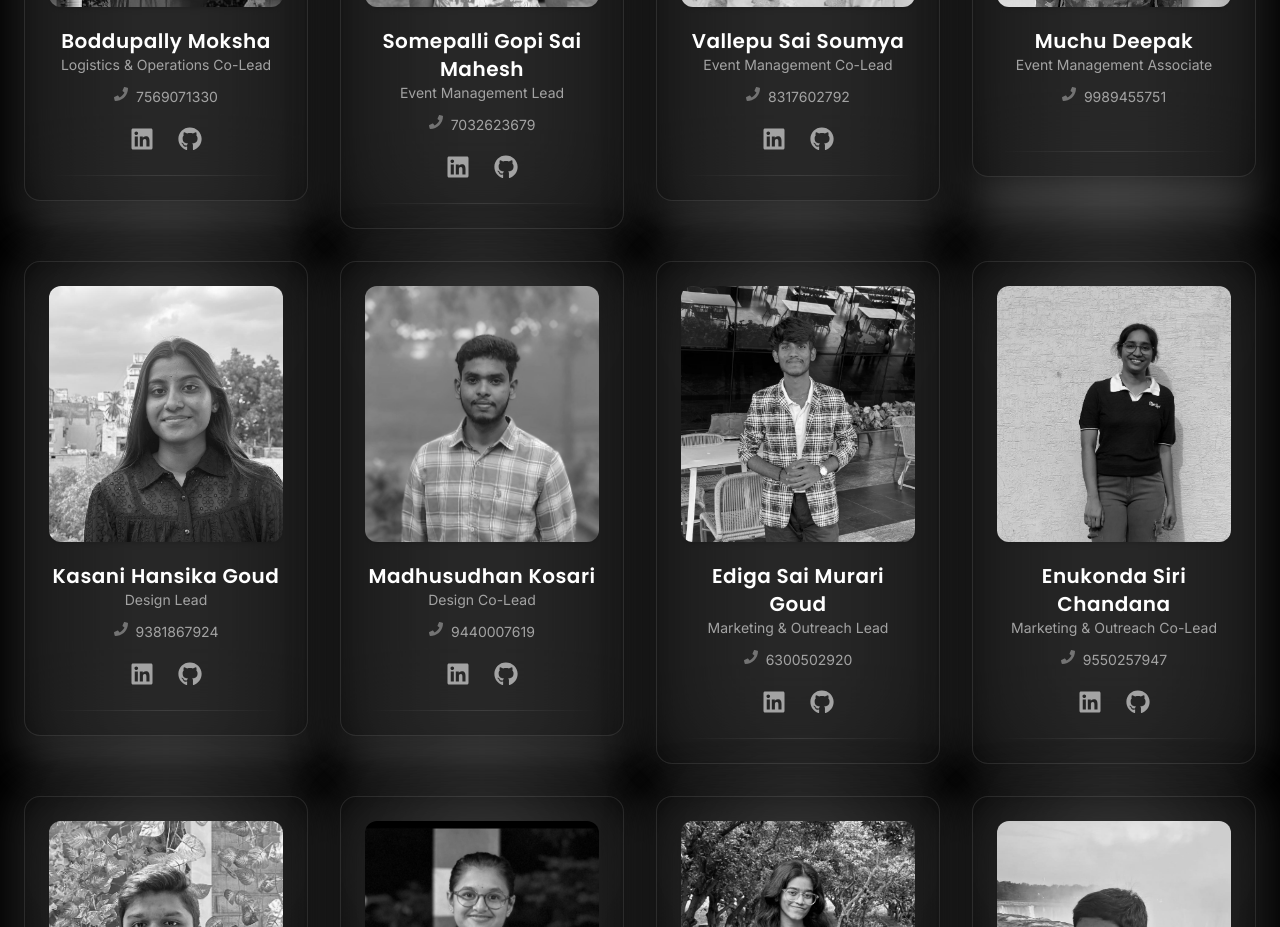
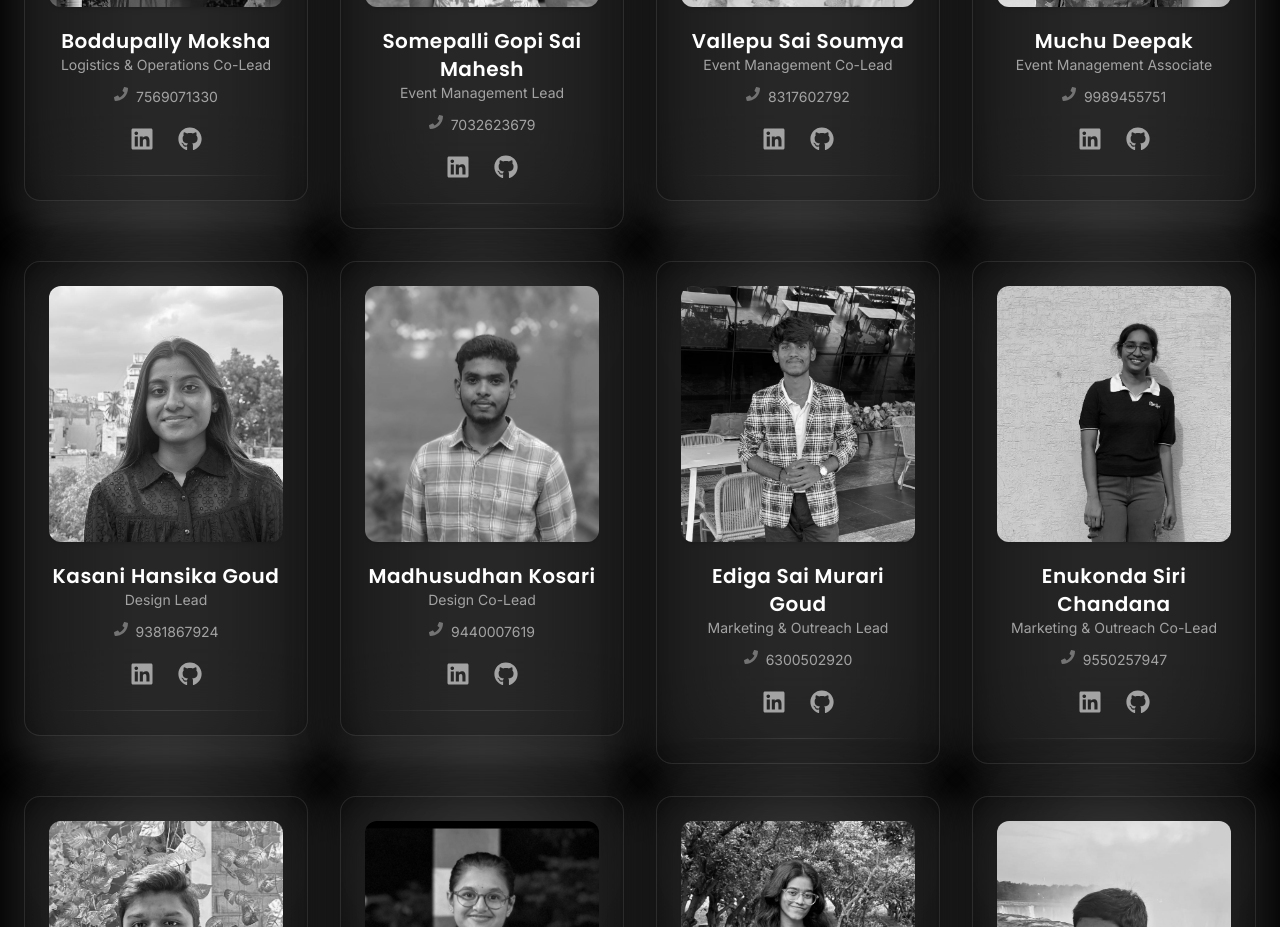
Before and after one commit to NikhilMamilla/GDGoC, a React (Vite) app in the folder Frontend/: page /team in a window 1280 px wide. Shown: the part 1620-2547 px from the top of the page. Built offline with nearby package versions, Linux system fonts and the light colour scheme.

Commit message:
added details and edited the about page

```diff
--- a/Frontend/src/Pages/About.tsx
+++ b/Frontend/src/Pages/About.tsx
@@ -145,7 +145,7 @@ export default function About() {
         </section>
 
         {/* Events Section */}
-        <section className="flex flex-col justify-center items-center px-4 py-12 sm:min-h-screen">
+        {/* <section className="flex flex-col justify-center items-center px-4 py-12 sm:min-h-screen">
           <div className="w-full max-w-5xl bg-[#0e0e0e] border border-white/10 rounded-xl p-8">
             <HeadingNText title="Our Events & Activities" />
             <p className="text-neutral-300 leading-relaxed mt-2">
@@ -162,7 +162,7 @@ export default function About() {
               <li>Global Google Solution Challenge participation</li>
             </ul>
           </div>
-        </section>
+        </section> */}
 
       </div>
     </div>
--- a/Frontend/src/Pages/Team.tsx
+++ b/Frontend/src/Pages/Team.tsx
@@ -1,4 +1,3 @@
-import React from "react";
 import HeadingNText from "../Components/HeadingNText";
 import TeamCard from "../Components/TeamCard";
 import "../index.css";
@@ -17,7 +16,7 @@ export default function Team() {
     { name: "Boddupally Moksha", role: "Logistics & Operations Co-Lead", img: "moksha.jpeg", linkedin: "https://www.linkedin.com/in/boddupally-moksha-7b86b82b5/", github: "https://github.com/BoddupallyMoksha", phone: "7569071330" },
     { name: "Somepalli Gopi Sai Mahesh", role: "Event Management Lead", img: "Mahesh.jpeg", linkedin: "https://www.linkedin.com/in/somepalli-gopi-sai-mahesh-557167293", github: "https://github.com/mahesh1110", phone: "7032623679" },
     { name: "Vallepu Sai Soumya", role: "Event Management Co-Lead", img: "SowmyaE.jpeg", linkedin: "https://www.linkedin.com/in/sai-soumya-vallepu-180486372", github: "https://github.com/SaiSoumya15", phone: "8317602792" },
-    { name: "Muchu Deepak", role: "Event Management Associate", img: "deepak.jpg", linkedin: "", github: "", phone: "9989455751" },
+    { name: "Muchu Deepak", role: "Event Management Associate", img: "deepak.jpg", linkedin: "https://www.linkedin.com/in/deepak-yadav-591161293", github: "https://github.com/deepakyadav79", phone: "9989455751" },
     { name: "Kasani Hansika Goud", role: "Design Lead", img: "hansi.jpeg", linkedin: "https://www.linkedin.com/in/kasani-hansika-3b0973289/", github: "https://github.com/Hansika65?tab=overview&from=2025-12-01&to=2025-12-05", phone: "9381867924" },
     { name: "Madhusudhan Kosari", role: "Design Co-Lead", img: "madhu.jpeg", linkedin: "https://www.linkedin.com/in/madhusudhan-kosari-b28540282", github: "https://github.com/MadhusudhanKosari", phone: "9440007619" },
     { name: "Ediga Sai Murari Goud", role: "Marketing & Outreach Lead", img: "murari.jpeg", linkedin: "https://www.linkedin.com/in/ediga-sai-murari-goud-a46499293", github: "https://github.com/Saimurarigoud", phone: "6300502920" },
```
